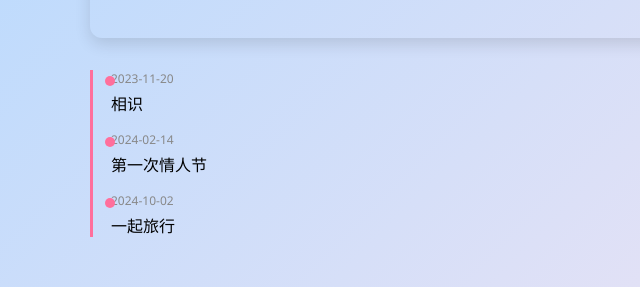
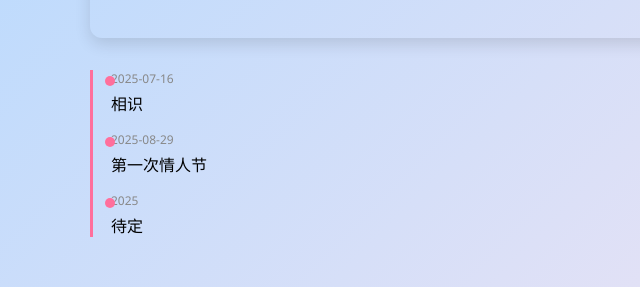
Before and after one commit to Akiesmz/mylove, a plain HTML site: page main.html in a window 1280 px wide. Shown: the part 342-629 px from the top of the page, 0-640 px from the left. Drawn offline with Linux system fonts and the light colour scheme.

Commit message:
Update main.html

```diff
--- a/main.html
+++ b/main.html
@@ -224,13 +224,13 @@
 
       <section class="timeline">
         <div class="item"><div class="dot"></div>
-          <div class="date">2023-11-20</div>相识
+          <div class="date">2025-07-16</div>相识
         </div>
         <div class="item"><div class="dot"></div>
-          <div class="date">2024-02-14</div>第一次情人节
+          <div class="date">2025-08-29</div>第一次情人节
         </div>
         <div class="item"><div class="dot"></div>
-          <div class="date">2024-10-02</div>一起旅行
+          <div class="date">2025</div>待定
         </div>
       </section>
     </div>
@@ -311,8 +311,8 @@
 
   /* ─── 打字情书（随机） ─── */
   const letters = [
-    `亲爱的，\n在星光下，我只想为你摘下最亮的那颗星。`,
-    `宝贝，\n你的笑容，是我见过最美的风景。`,
+    `宝宝，\n我每天都有再想你，你是我心里的第一位。`,
+    `宝宝，\n你的笑容，是我见过最美的风景。希望你能天天开心`,
     `最爱的是你，\n也只愿和你并肩看遍世界的每一次日出。`
   ];
   function typeLetter(){
```
